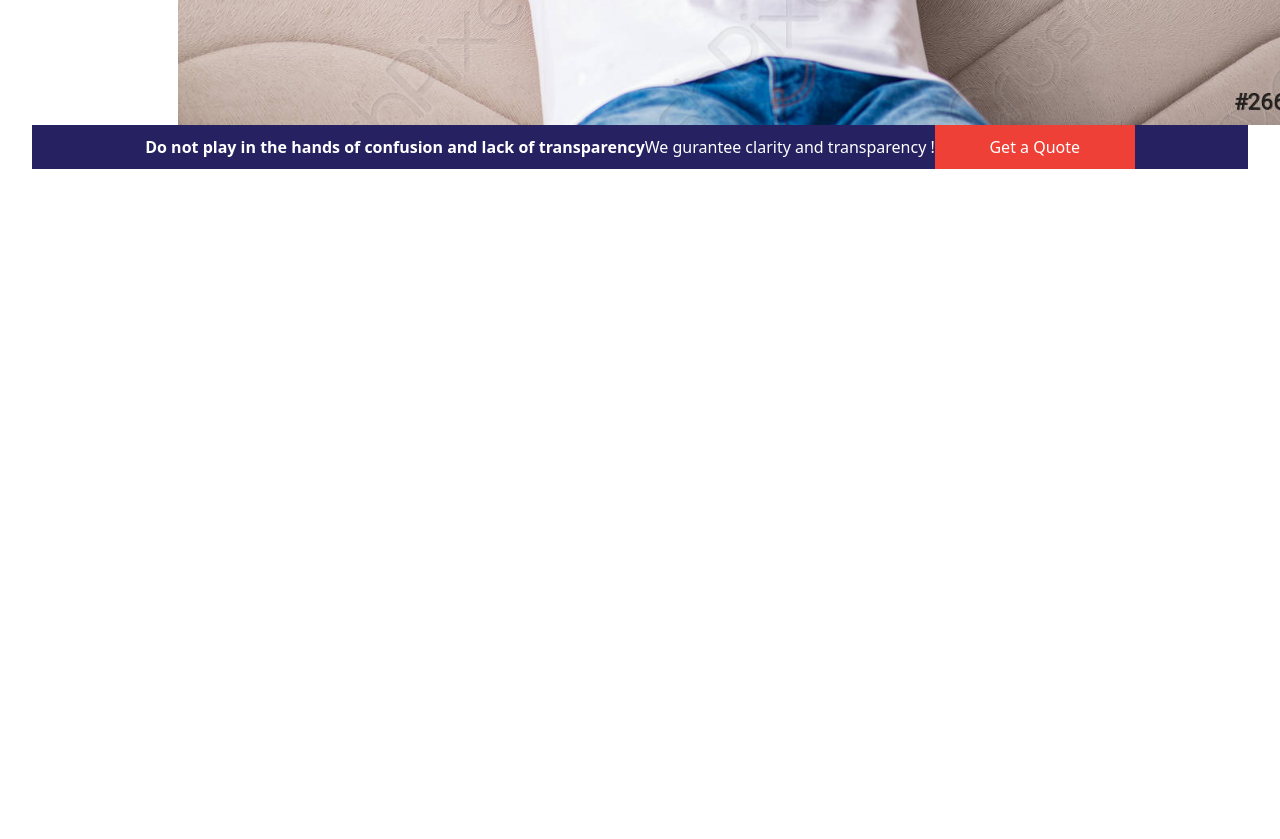
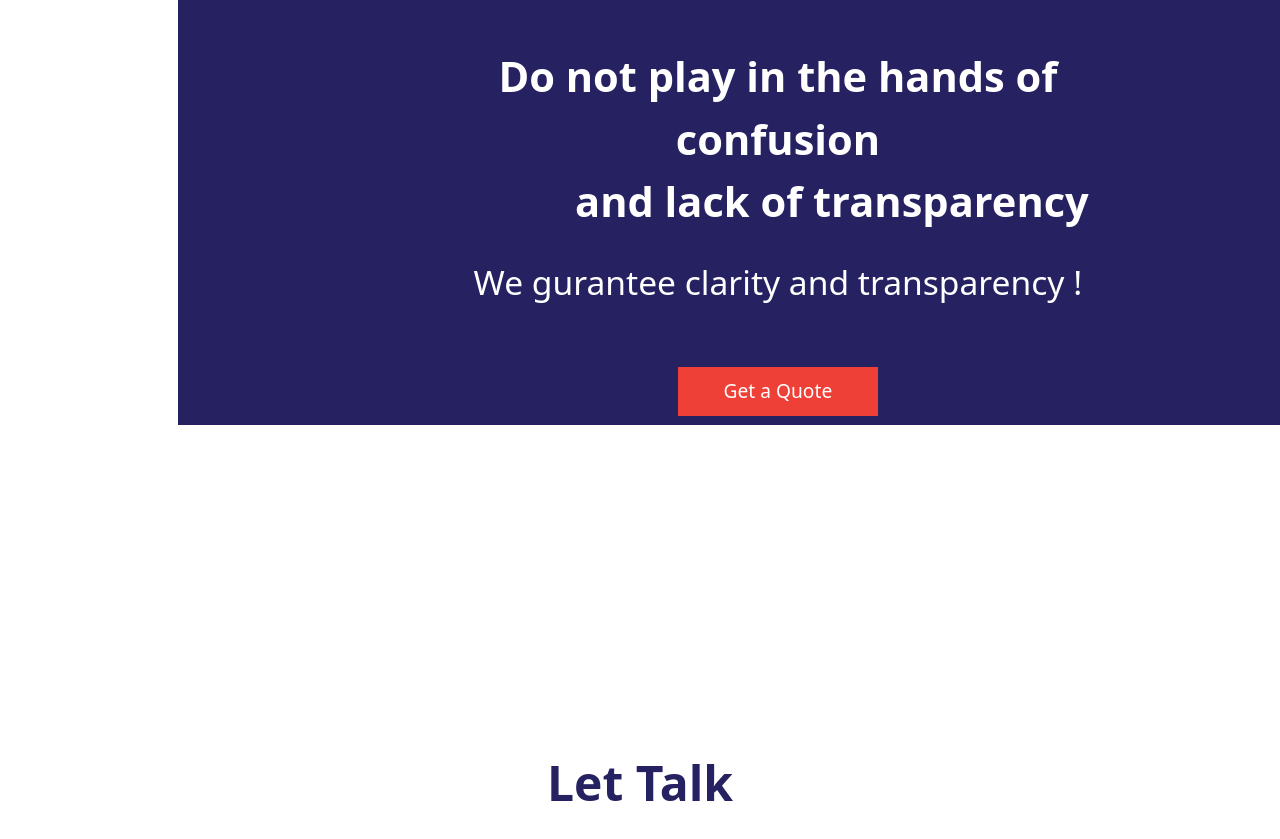
Before and after one commit to Manish-rai-dev/Demo, a React (Vite) app in the folder demo/: page / in a window 1280 px wide. Shown: the part 2700-3539 px from the top of the page. Before the commit the page ends 2901 px from the top, so only its background shows below. Built offline with nearby package versions, Linux system fonts and the light colour scheme.

Commit message:
above form section added

```diff
--- a/demo/src/Components/Middle/Middle.css
+++ b/demo/src/Components/Middle/Middle.css
@@ -62,17 +62,38 @@ border: 1px solid  #262261;
 .textContainer{
     color: #fff;
     font-weight: 600;
-font-size: 2.4 rem;
+font-size: 2.6rem;
+margin-top: 5%;
+padding-top: 5%;
+margin-right: 20%;
+margin-left: 20%;
+margin-bottom: 2%;
 }
 .textContainerlight{
     color: #fff;
     font-weight: 500;
-font-size: 2.0 rem;
+font-size: 2.1rem;
+
+margin-right: 20%;
+margin-left: 20%;
+margin-bottom: 5%;
 }
 .btnContainer{
     background-color: #ee4036;
     color: #fff;
-    font-size: 1.2 rem;
+    font-size: 1.2rem;
     padding: 10px;
     width: 200px;
+    text-align: center;
 }
+.containerAboveImage{
+    position: relative;
+    top: -200px;
+    height: 500px;
+    width: 1200px;
+    margin-left: 12%;
+    margin-right: 12%;
+}
+.marginL5{
+margin-left: 15%;
+}
--- a/demo/src/Components/Middle/Middle.jsx
+++ b/demo/src/Components/Middle/Middle.jsx
@@ -86,17 +86,35 @@ const Middle = () => {
 
     <div className="relaxImage">
         <img src={Relax} className="imageMargins"  width={1200}alt="noimage" />
-        <div className="containerAboveImage center">
+        <div className="containerAboveImage">
+            <div className="center">
             <div className="textContainer">
-            Do not play in the hands of confusion and lack of transparency
+            Do not play in the hands of confusion
+            <div className="marginL5"> and lack of transparency </div>
             </div>
+
+            </div>
+            <div className="center">
             <div className="textContainerlight">
          We gurantee clarity and transparency !
             </div>
+            </div>
+            <div className="center">
             <div className="btnContainer">
             Get a Quote
             </div>
+            </div>
         </div>
+    </div>
+    <div className="formContainer">
+        <div className="mainForm">
+            <div className="FormHeader">
+            <p className="oneZone">
+        Let Talk
+    </p>
+            </div>
+        </div>
+
     </div>
     </>
   )
```
